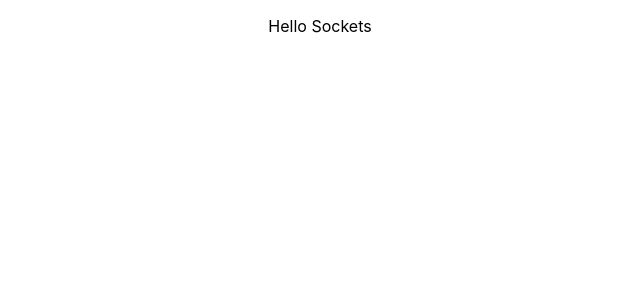
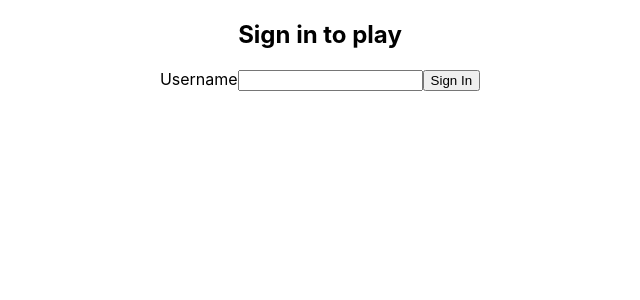
Before and after one commit to meganmckissack/interactive-web-art-capstone, a React (Create React App) app in the folder interactive-web-art-client/: page / in a window 1280 px wide. Shown: the top 300 px of the page, without its empty margins (320-960 px from the left). Built offline with nearby package versions, Linux system fonts and the light colour scheme; no server answers.

Commit message:
create user sign in for local storage, setup user data connections between client and server

```diff
--- a/interactive-web-art-client/src/App.js
+++ b/interactive-web-art-client/src/App.js
@@ -1,13 +1,21 @@
+import { BrowserRouter, Routes, Route } from 'react-router-dom';
 import socketIO from 'socket.io-client';
+import Splash from './components/Splash';
+import Scene from './components/Scene';
 import './App.css';
 
 const socket = socketIO.connect('http://localhost:4000');
 
 function App() {
   return (
-    <div className="App">
-      <p>Hello Sockets</p>
-    </div>
+    <BrowserRouter>
+      <div className="App">
+        <Routes>
+          <Route path="/" element={<Splash socket={socket} />}></Route>
+          <Route path="/scene" element={<Scene socket={socket} />}></Route>
+        </Routes>
+      </div>
+    </BrowserRouter>
   );
 }
 
--- /dev/null
+++ b/interactive-web-art-client/src/components/Scene.js
@@ -0,0 +1,33 @@
+import React, { useState, useEffect } from "react";
+import { useNavigate } from "react-router-dom";
+
+function Scene({ socket }) {
+  const [users, setUsers] = useState([]);
+  const navigate = useNavigate();
+
+  useEffect(() => {
+    socket.on('newUserResponse', (data) => setUsers(data));
+  }, [socket, users]);
+
+  //sends user back to splash page, removes usename from local storage and refreshes the browser window
+  const handleLeaveScene = () => {
+    localStorage.removeItem('userName');
+    navigate('/');
+    window.location.reload();
+  }
+
+  return (
+    <React.Fragment>
+      <div className="usernames">
+        {users.map((user) => (
+          <p key={user.socketID}>{user.userName}</p>
+        ))}
+      </div>
+      <div className="goBack-button">
+        <button onClick={handleLeaveScene}>Leave Experience</button>
+      </div>
+    </React.Fragment>
+  );
+}
+
+export default Scene;
--- /dev/null
+++ b/interactive-web-art-client/src/components/Splash.js
@@ -0,0 +1,33 @@
+import React, { useState } from 'react';
+import { useNavigate } from 'react-router-dom';
+
+function Splash({ socket }) {
+  const navigate = useNavigate();
+  const [userName, setUserName] = useState('');
+
+  const handleSubmit = (event) => {
+    event.preventDefault();
+    localStorage.setItem('userName', userName);  //name doesn't go to server, no authentication, just stored locally
+    socket.emit('newUser', { userName, socketID: socket.id });  //sends username and id to server
+    navigate('/scene');
+  }
+
+  return (
+    <React.Fragment>
+      <form onSubmit={handleSubmit}>
+        <h2>Sign in to play</h2>
+        <label htmlFor='username'>Username</label>
+        <input
+          type='text'
+          name='username'
+          id='username'
+          value={userName}
+          onChange={(event) => setUserName(event.target.value)}
+        />
+      <button>Sign In</button>
+      </form>
+    </React.Fragment>
+  );
+}
+
+export default Splash;
```
Also changed, not shown: 1 other file (tests, documents, lock files or other folders).
